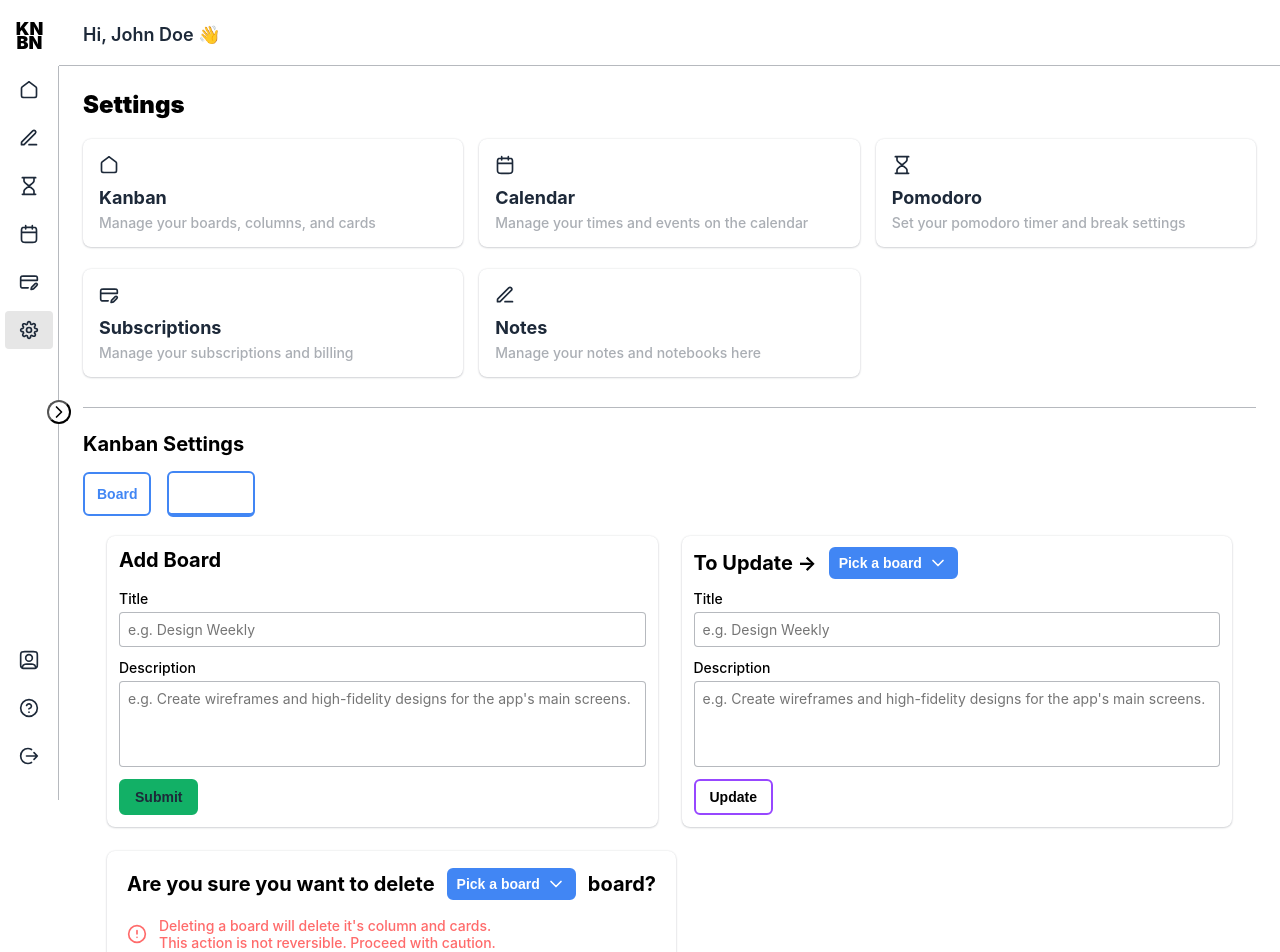
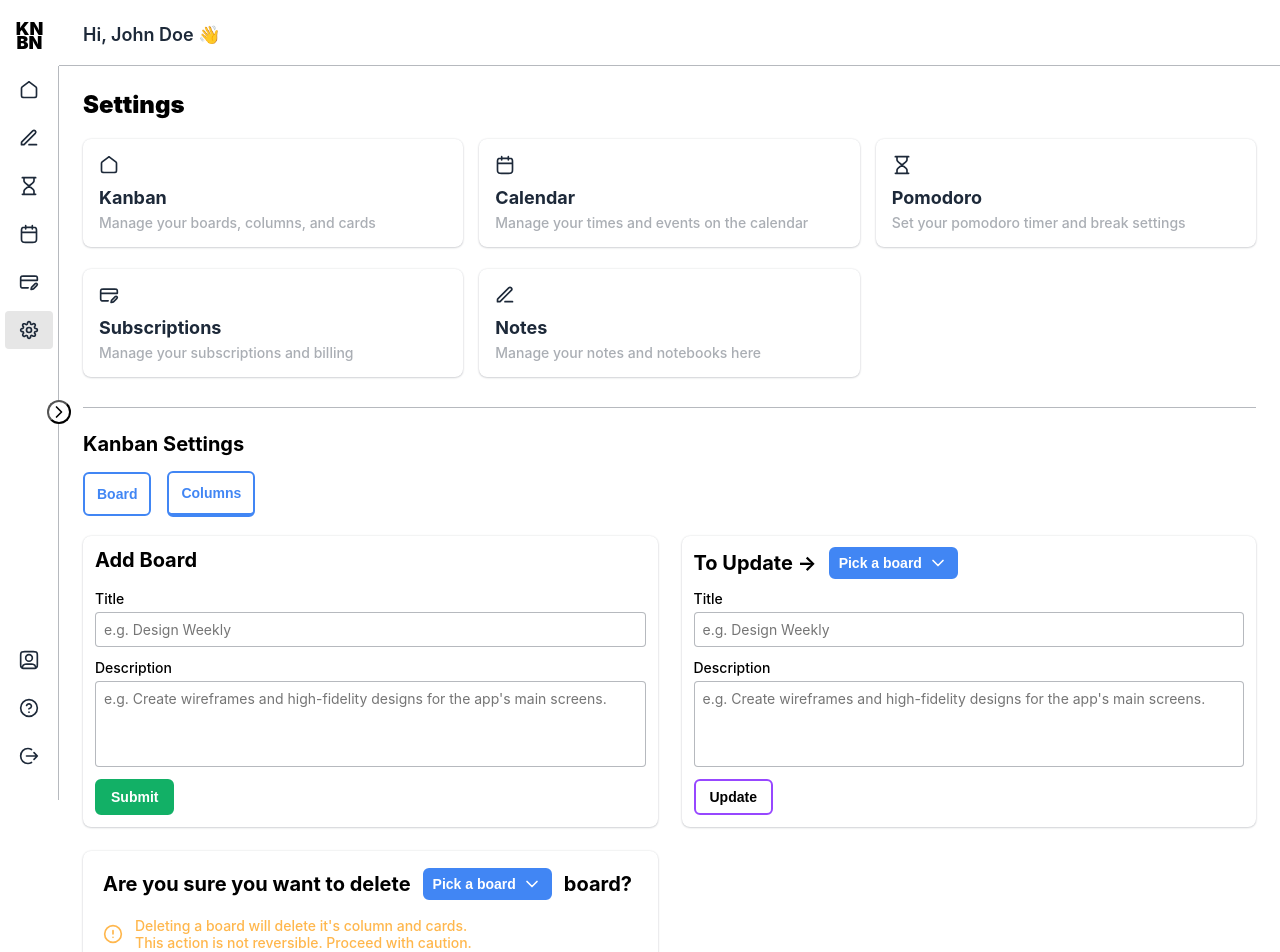
Before and after one commit to Divyue30597/kanban, a React (Vite) app: page /settings/kanban in a window 1280 px wide. Shown: the top 952 px of the page. Built offline with nearby package versions, Linux system fonts and the light colour scheme; a web font is replaced by a local one.

Commit message:
fixing visual bugs

```diff
--- a/src/components/Button/button.module.scss
+++ b/src/components/Button/button.module.scss
@@ -6,6 +6,8 @@
 	cursor: pointer;
 	transition:
 		background-color 0.3s ease,
+		outline 0.1s ease,
+		border 0.1s ease,
 		color 0.3s ease;
 	color: var(--text-color);
 	background-color: var(--primary-color);
@@ -16,13 +18,20 @@
 	&[type='submit'] {
 		border-color: var(--secondary-color);
 		background-color: var(--secondary-color);
-		color: var(--primary-text-color);
+		color: var(--text-color);
 	}
 
 	&[type='submit']:hover {
-		background-color: var(--secondary-color);
-		color: var(--primary-text-color);
-		border-bottom-color: var(--secondary-color);
+		background-color: var(--secondary-hover-color);
+		color: var(--text-color);
+		border-color: var(--secondary-color);
+	}
+
+	&[type='submit']:active {
+		background-color: var(--secondary-hover-color);
+		color: var(--text-color);
+		border-color: var(--secondary-color);
+		outline: 0.2rem solid var(--secondary-outline-color);
 	}
 
 	&:hover {
@@ -31,9 +40,10 @@
 	}
 
 	&:active {
-		border-bottom: 0.2rem solid var(--primary-hover-color);
+		border: 0.2rem solid var(--primary-hover-color);
+		outline: 0.2rem solid var(--primary-outline-color);
 		background-color: var(--primary-hover-color);
-		color: var(--primary-text-color);
+		// color: var(--primary-text-color);
 	}
 
 	&:disabled {
--- a/src/index.css
+++ b/src/index.css
@@ -18,6 +18,8 @@
 	--primary: #4186f4;
 	--secondary: #12b066;
 	--tertiary: #9747ff;
+	--danger: #ff6b6b;
+	--warning: #ffb74d;
 
 	--text: #ffffff;
 	--primary-text: #1d2939;
@@ -27,10 +29,18 @@
 	--primary-hover: #2e5eab;
 	--secondary-hover: #0d7b47;
 	--tertiary-hover: #6a32b3;
+	--danger-hover: #b34b4b;
+	--warning-hover: #b38036;
 
 	--background: #ffffff;
 
 	--border: #1018284d;
+
+	--primary-outline :#7aaaf7;
+	--secondary-outline: #59c894;
+	--tertiary-outline: #b67eff;
+	--danger-outline: #ff9797;
+	--warning-outline: #ffcd82;
 
 	--box-shadow: 0rem 0.05rem 0.2rem 0rem #1018284d;
 
@@ -38,6 +48,9 @@
 	--primary-color: var(--primary);
 	--secondary-color: var(--secondary);
 	--tertiary-color: var(--tertiary);
+	--danger-color: var(--danger);
+	--warning-color: var(--warning);
+
 
 	--text-color: var(--text);
 	--primary-text-color: var(--primary-text);
@@ -47,6 +60,14 @@
 	--primary-hover-color: var(--primary-hover);
 	--secondary-hover-color: var(--secondary-hover);
 	--tertiary-hover-color: var(--tertiary-hover);
+	--danger-hover-color: var(--danger-hover);
+	--warning-hover-color: var(--warning-hover);
+
+	--primary-outline-color: var(--primary-outline);
+	--secondary-outline-color: var(--secondary-outline);
+	--tertiary-outline-color: var(--tertiary-outline);
+	--danger-outline-color: var(--danger-outline);
+	--warning-outline-color: var(--warning-outline);
 
 	--background-color: var(--background);
 
--- a/src/modules/Pomodoro/pomodoro.module.scss
+++ b/src/modules/Pomodoro/pomodoro.module.scss
@@ -78,12 +78,17 @@ $color: #f4eddb;
 		border: 0.2rem solid $color;
 		border-radius: 0.8rem;
 		border-bottom: 0.4rem solid $color;
-	}
 
-	& > button:disabled {
-		font-weight: 800 !important;
-		background-color: var(--primary-color) !important;
-		color: $color;
-		border-bottom: 0.2rem solid $color;
+		&:active {
+			border: 0.2rem solid $color;
+			outline: 0.2rem solid $color;
+		}
+
+		&:disabled {
+			font-weight: 800 !important;
+			background-color: var(--primary-color) !important;
+			color: $color;
+			border-bottom: 0.2rem solid $color;
+		}
 	}
 }
--- a/src/modules/Settings/Kanban/Board/boardSetting.module.scss
+++ b/src/modules/Settings/Kanban/Board/boardSetting.module.scss
@@ -2,6 +2,7 @@
 	display: grid;
 	grid-template-columns: repeat(2, 1fr);
 	gap: 2.4rem;
+	padding-top: 2.4rem;
 }
 
 .form {
@@ -37,20 +38,29 @@
 	box-shadow: var(--box-shadow);
 	padding: 2rem;
 	border-radius: 0.8rem;
-	grid-column: 1 / -1;
-	width: fit-content;
-	.deleteBtn {
-		&:disabled {
-			background-color: inherit !important;
-			color: inherit !important;
-			cursor: not-allowed;
-		}
 
-		&:hover {
-			background-color: #ff6b6b;
-			border-color: #ff6b6b;
-		}
-		border-color: #ff6b6b;
+}
+
+.deleteBtn {
+	border-color: var(--danger-color) !important;
+	background-color: var(--danger-color) !important;
+
+	&:hover {
+		background-color: var(--danger-hover-color) !important;
+		color: var(--text-color);
+	}
+
+	&:active {
+		background-color: var(--danger-hover-color) !important;
+		color: var(--text-color);
+		border-color: var(--danger-color) !important;
+		outline: 0.2rem solid var(--danger-outline-color) !important;
+	}
+
+	&:disabled {
+		background-color: var(--background-color) !important;
+		color: inherit !important;
+		cursor: not-allowed;
 	}
 }
 
@@ -75,15 +85,23 @@
 }
 
 .updateSubmitBtn {
-	border-color: var(--tertiary) !important;
+	border-color: var(--tertiary-color) !important;
+	background-color: var(--tertiary-color) !important;
 
 	&:hover {
-		background-color: var(--tertiary) !important;
+		background-color: var(--tertiary-hover-color) !important;
 		color: var(--text-color);
 	}
 
+	&:active {
+		background-color: var(--tertiary-hover-color) !important;
+		color: var(--text-color);
+		border-color: var(--tertiary-color) !important;
+		outline: 0.2rem solid var(--tertiary-outline-color) !important;
+	}
+
 	&:disabled {
-		background-color: inherit !important;
+		background-color: var(--background-color) !important;
 		color: inherit !important;
 		cursor: not-allowed;
 	}
@@ -95,7 +113,7 @@
 	align-items: center;
 	margin-bottom: 2rem;
 	font-size: 1.4rem;
-	color: #ff6b6b;
+	color: var(--warning-color);
 	& > svg {
 		width: 2rem;
 		height: 2rem;
--- a/src/modules/Settings/Kanban/Board/index.tsx
+++ b/src/modules/Settings/Kanban/Board/index.tsx
@@ -1,7 +1,6 @@
 import styles from './boardSetting.module.scss';
 import { useState, useEffect } from 'react';
 import FormInput from '../../../../components/FormInput';
-import Section from '../../../../components/Section';
 import Button from '../../../../components/Button';
 import BoardDropDown from '../../../../components/BoardDropDown';
 import { Board } from '../../../../store/types';
@@ -41,11 +40,11 @@ const boardInputs = [
 
 function BoardSettings() {
 	return (
-		<Section className={styles.boardSettings}>
+		<div className={styles.boardSettings}>
 			<BoardSettingForm />
 			<BoardSettingForm isUpdating={true} />
 			<DeleteBoard />
-		</Section>
+		</div>
 	);
 }
 
--- a/src/modules/Settings/Kanban/Column/columnSettings.module.scss
+++ b/src/modules/Settings/Kanban/Column/columnSettings.module.scss
@@ -27,15 +27,23 @@
 }
 
 .updateSubmitBtn {
-	border-color: var(--tertiary) !important;
+	border-color: var(--tertiary-color) !important;
+	background-color: var(--tertiary-color) !important;
 
 	&:hover {
-		background-color: var(--tertiary) !important;
+		background-color: var(--tertiary-hover-color) !important;
 		color: var(--text-color);
 	}
 
+	&:active {
+		background-color: var(--tertiary-hover-color) !important;
+		color: var(--text-color);
+		border-color: var(--tertiary-color) !important;
+		outline: 0.2rem solid var(--tertiary-outline-color) !important;
+	}
+
 	&:disabled {
-		background-color: inherit !important;
+		background-color: var(--background-color) !important;
 		color: inherit !important;
 		cursor: not-allowed;
 	}
@@ -44,8 +52,6 @@
 .deleteCol {
 	// width: 100%;
 	width: fit-content;
-	grid-column: 1 / -1;
-
 	box-shadow: var(--box-shadow);
 	padding: 1.2rem;
 	border-radius: 0.8rem;
@@ -63,11 +69,26 @@
 }
 
 .deleteBtn {
+	border-color: var(--danger-color) !important;
+	background-color: var(--danger-color) !important;
+
 	&:hover {
-		background-color: #ff6b6b;
-		border-color: #ff6b6b;
+		background-color: var(--danger-hover-color) !important;
+		color: var(--text-color);
 	}
-	border-color: #ff6b6b;
+
+	&:active {
+		background-color: var(--danger-hover-color) !important;
+		color: var(--text-color);
+		border-color: var(--danger-color) !important;
+		outline: 0.2rem solid var(--danger-outline-color) !important;
+	}
+
+	&:disabled {
+		background-color: var(--background-color) !important;
+		color: inherit !important;
+		cursor: not-allowed;
+	}
 }
 
 .deleteAlert {
@@ -76,7 +97,7 @@
 	align-items: center;
 	margin-bottom: 2rem;
 	font-size: 1.4rem;
-	color: #ff6b6b;
+	color: var(--warning-color);
 	& > svg {
 		width: 2rem;
 		height: 2rem;
--- a/src/modules/Settings/Kanban/kanban.module.scss
+++ b/src/modules/Settings/Kanban/kanban.module.scss
@@ -8,7 +8,7 @@
 
 .tabBtn {
 	font-size: 1.6rem;
-	color: var(--primary-color-text-color);
+	color: var(--primary-color);
 	width: fit-content;
 	gap: 1.6rem;
 	padding: 0;
@@ -19,6 +19,12 @@
 		border-bottom: 0.4rem solid var(--primary-color);
 		background-color: #ffffff !important;
 
+		&:active {
+			border: 0.2rem solid var(--primary-color);
+			outline: 0.2rem solid var(--primary-color);
+			background-color: #ffffff !important;
+		}
+
 		&[aria-selected="true"] {
 			pointer-events: none;
 			color: var(--primary-color);
@@ -26,6 +32,7 @@
 		}
 
 		&[aria-selected="false"] {
+			color: var(--primary-color);
 			background-color: var(--primary-color);
 			border-bottom-color: var(--primary-color);
 		}
```
